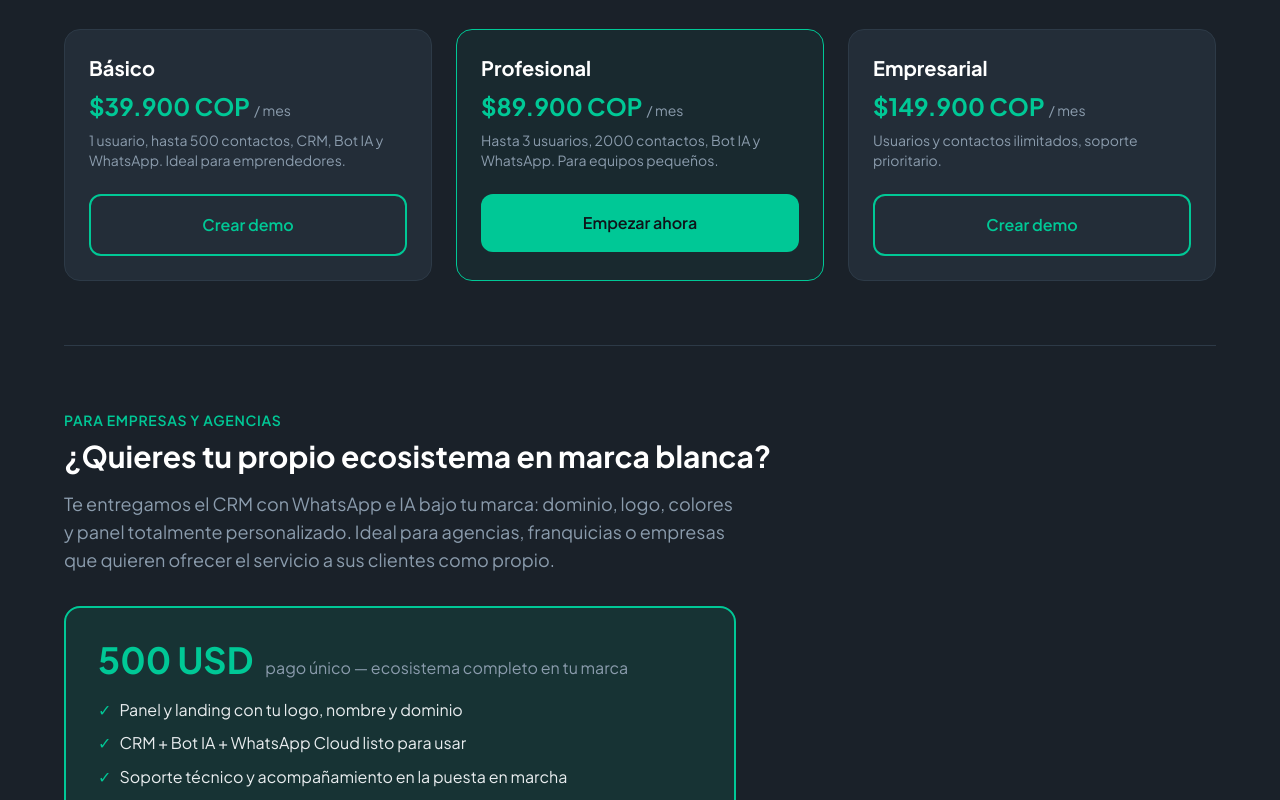
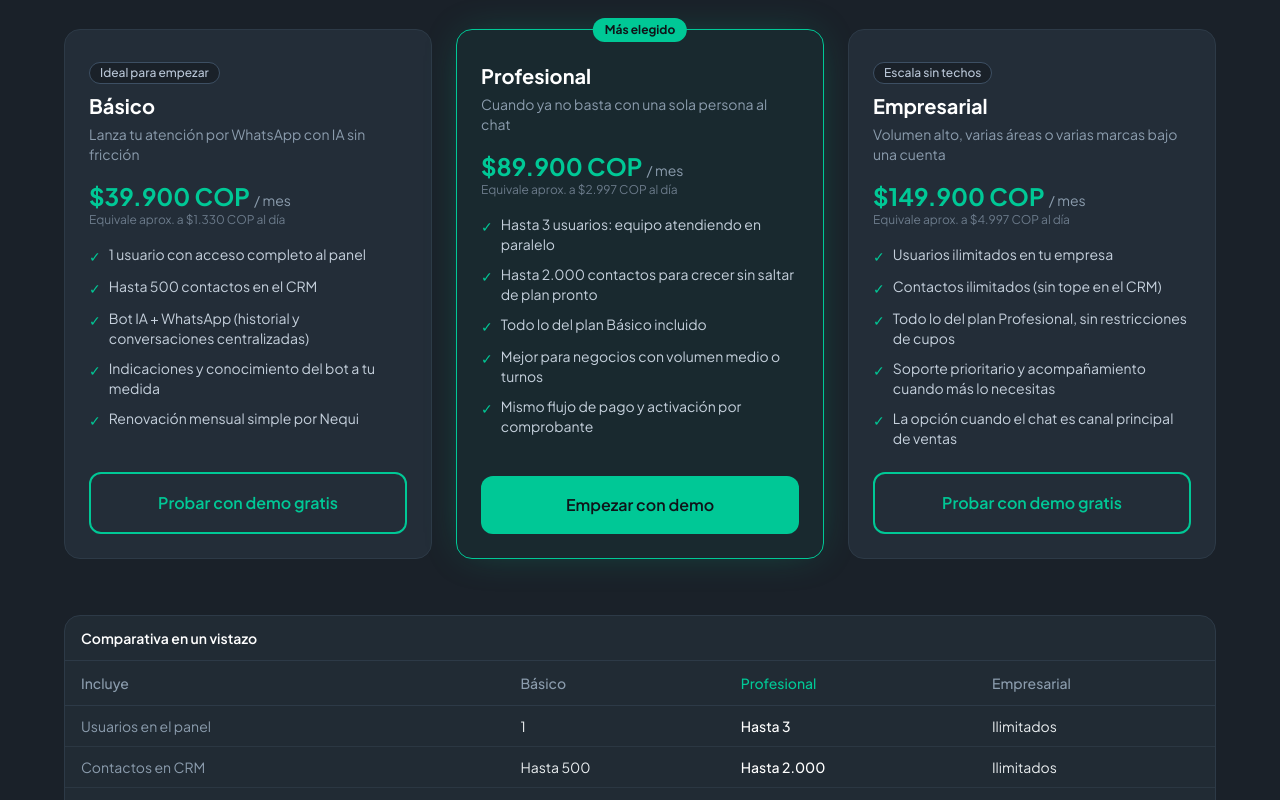
Before and after one commit to SantiagoDruggins/crm-whatsapp-sas, a React (Vite) app in the folder frontend/: page / in a window 1280 px wide. Shown: the part 2800-3600 px from the top of the page. Built offline with nearby package versions, Linux system fonts and the light colour scheme; the HTML template or start-up script is replaced by a standard one.

Commit message:
feat(frontend): planes más claros con comparativa y valor por tier

```diff
--- a/frontend/src/pages/Landing.jsx
+++ b/frontend/src/pages/Landing.jsx
@@ -3,6 +3,12 @@ import { Link } from 'react-router-dom';
 import ModalNequi from '../components/ModalNequi';
 import FloatingWhatsappHelp from '../components/FloatingWhatsappHelp';
 import { NEQUI_PAGO, formatearNequiTelefono } from '../lib/nequi';
+import {
+  LANDING_PLANES,
+  extrasPlanPorCodigo,
+  filasComparativaConCeldas,
+  precioAproxPorDia,
+} from '../lib/planPresentacion';
 
 const styles = {
   section: 'py-16 md:py-24 px-4 md:px-6 max-w-6xl mx-auto',
@@ -190,24 +196,98 @@ export default function Landing() {
         <div className="max-w-6xl mx-auto">
           <p className="text-[#00c896] font-semibold text-sm uppercase tracking-wider mb-2">Precios en Colombia</p>
           <h2 className={styles.h2}>Planes y precios (COP)</h2>
-          <p className={styles.p + ' mb-2'}>La demo incluye hasta 50 contactos por 3 días. Al pagar, cada plan tiene su límite de contactos. Pago por Nequi; subes el comprobante y activamos en 24 h.</p>
+          <p className={styles.p + ' mb-2'}>
+            La demo incluye hasta 50 contactos por 3 días. Cada plan suma cupos claros de usuarios y contactos para que elijas con tranquilidad. Pago por Nequi; subes el comprobante y activamos en 24 h.
+          </p>
           <p className="text-white font-medium mb-2">Nequi: {formatearNequiTelefono()} — {NEQUI_PAGO.nombre}</p>
           <button type="button" onClick={() => setModalNequi(true)} className="text-[#00c896] text-sm hover:underline mb-10">Ver datos de pago Nequi</button>
           <div className="grid md:grid-cols-3 gap-6">
-            {[
-              { nombre: 'Básico', precio: 39900, desc: '1 usuario, hasta 500 contactos, CRM, Bot IA y WhatsApp. Ideal para emprendedores.', codigo: 'BASICO_MENSUAL' },
-              { nombre: 'Profesional', precio: 89900, desc: 'Hasta 3 usuarios, 2000 contactos, Bot IA y WhatsApp. Para equipos pequeños.', codigo: 'PROFESIONAL_MENSUAL', destacado: true },
-              { nombre: 'Empresarial', precio: 149900, desc: 'Usuarios y contactos ilimitados, soporte prioritario.', codigo: 'EMPRESARIAL_MENSUAL' },
-            ].map((plan) => (
-              <div key={plan.codigo} className={`rounded-2xl border p-6 ${plan.destacado ? 'border-[#00c896] bg-[#00c896]/5' : 'border-[#2d3a47] bg-[#232d38]'}`}>
-                <h3 className="text-xl font-bold text-white mb-2">{plan.nombre}</h3>
-                <p className="text-[#00c896] font-bold text-2xl mb-2">${plan.precio.toLocaleString('es-CO', { minimumFractionDigits: 0 })} COP <span className="text-sm font-normal text-[#8b9cad]">/ mes</span></p>
-                <p className="text-[#8b9cad] text-sm mb-6">{plan.desc}</p>
-                <Link to="/registro" className={plan.destacado ? styles.cta + ' w-full block text-center' : styles.ctaOutline + ' w-full block text-center'}>
-                  {plan.destacado ? 'Empezar ahora' : 'Crear demo'}
-                </Link>
-              </div>
-            ))}
+            {LANDING_PLANES.map((plan) => {
+              const ex = extrasPlanPorCodigo(plan.codigo);
+              const dia = precioAproxPorDia(plan.precio);
+              return (
+                <div
+                  key={plan.codigo}
+                  className={`relative flex flex-col rounded-2xl border p-6 pt-8 ${
+                    ex.destacado
+                      ? 'border-[#00c896] bg-[#00c896]/5 shadow-[0_0_40px_-12px_rgba(0,200,150,0.35)]'
+                      : 'border-[#2d3a47] bg-[#232d38]'
+                  }`}
+                >
+                  {ex.destacado ? (
+                    <span className="absolute -top-3 left-1/2 z-10 -translate-x-1/2 whitespace-nowrap rounded-full bg-[#00c896] px-3 py-1 text-xs font-bold text-[#0f1419]">
+                      Más elegido
+                    </span>
+                  ) : ex.badge ? (
+                    <span className="mb-2 inline-flex w-fit rounded-full border border-[#3d4f63] bg-[#1a2129] px-2.5 py-0.5 text-xs font-medium text-[#b8c5d6]">
+                      {ex.badge}
+                    </span>
+                  ) : null}
+                  <h3 className="text-xl font-bold text-white">{plan.nombre}</h3>
+                  {ex.tagline ? <p className="mt-1 text-sm text-[#8b9cad]">{ex.tagline}</p> : null}
+                  <p className="mt-4 text-2xl font-bold text-[#00c896]">
+                    ${plan.precio.toLocaleString('es-CO', { minimumFractionDigits: 0 })} COP{' '}
+                    <span className="text-sm font-normal text-[#8b9cad]">/ mes</span>
+                  </p>
+                  {dia ? (
+                    <p className="text-xs text-[#6b7a8a]">Equivale aprox. a ${dia} COP al día</p>
+                  ) : null}
+                  <ul className="mb-6 mt-4 flex flex-1 flex-col gap-2.5 text-sm text-[#c5d0dc]">
+                    {ex.features.map((f) => (
+                      <li key={f} className="flex gap-2">
+                        <span className="mt-0.5 shrink-0 text-[#00c896]" aria-hidden>
+                          ✓
+                        </span>
+                        <span>{f}</span>
+                      </li>
+                    ))}
+                  </ul>
+                  <Link
+                    to="/registro"
+                    onClick={trackDemo}
+                    className={
+                      (plan.ctaDestacado ? styles.cta : styles.ctaOutline) + ' mt-auto w-full justify-center text-center'
+                    }
+                  >
+                    {plan.cta}
+                  </Link>
+                </div>
+              );
+            })}
+          </div>
+
+          <div className="mt-14 overflow-x-auto rounded-2xl border border-[#2d3a47] bg-[#232d38]/80">
+            <p className="border-b border-[#2d3a47] px-4 py-3 text-sm font-semibold text-white">Comparativa en un vistazo</p>
+            <table className="w-full min-w-[520px] text-left text-sm">
+              <thead>
+                <tr className="border-b border-[#2d3a47] text-[#8b9cad]">
+                  <th className="px-4 py-3 font-medium" scope="col">
+                    Incluye
+                  </th>
+                  <th className="px-4 py-3 font-medium" scope="col">
+                    Básico
+                  </th>
+                  <th className="px-4 py-3 font-medium text-[#00c896]" scope="col">
+                    Profesional
+                  </th>
+                  <th className="px-4 py-3 font-medium" scope="col">
+                    Empresarial
+                  </th>
+                </tr>
+              </thead>
+              <tbody className="text-[#e9edef]">
+                {filasComparativaConCeldas().map((row) => (
+                  <tr key={row.label} className="border-b border-[#2d3a47]/80 last:border-0">
+                    <th className="px-4 py-2.5 font-normal text-[#8b9cad]" scope="row">
+                      {row.label}
+                    </th>
+                    <td className="px-4 py-2.5">{row.basico}</td>
+                    <td className="px-4 py-2.5 font-medium text-white">{row.pro}</td>
+                    <td className="px-4 py-2.5">{row.empresarial}</td>
+                  </tr>
+                ))}
+              </tbody>
+            </table>
           </div>
 
           <div id="marca-blanca" className="mt-16 pt-16 border-t border-[#2d3a47]">
--- a/frontend/src/pages/cliente/Pagos.jsx
+++ b/frontend/src/pages/cliente/Pagos.jsx
@@ -2,6 +2,19 @@ import { useState, useEffect } from 'react';
 import { api } from '../../lib/api';
 import ModalNequi from '../../components/ModalNequi';
 import { NEQUI_PAGO, formatearNequiTelefono } from '../../lib/nequi';
+import { extrasPlanPorCodigo, precioAproxPorDia } from '../../lib/planPresentacion';
+
+function textoLimitesPlan(p) {
+  const u =
+    p.max_usuarios != null
+      ? `${Number(p.max_usuarios)} usuario${Number(p.max_usuarios) === 1 ? '' : 's'}`
+      : 'Usuarios ilimitados';
+  const c =
+    p.max_contactos != null
+      ? `hasta ${Number(p.max_contactos).toLocaleString('es-CO')} contactos`
+      : 'Contactos ilimitados';
+  return `${u} · ${c}`;
+}
 
 const API_BASE = '/api';
 
@@ -58,6 +71,8 @@ export default function Pagos() {
 
   if (loading) return <p className="text-[#8b9cad]">Cargando...</p>;
 
+  const planExSeleccionado = planSeleccionado ? extrasPlanPorCodigo(planSeleccionado.codigo) : null;
+
   return (
     <div>
       <h1 className="text-2xl font-bold text-white mb-6">Pagos</h1>
@@ -65,7 +80,9 @@ export default function Pagos() {
 
       <div className="mb-8">
         <h2 className="text-lg font-semibold text-white mb-1">Planes disponibles</h2>
-        <p className="text-[#8b9cad] text-sm mb-2">Precios en COP (Colombia). Pago por Nequi.</p>
+        <p className="text-[#8b9cad] text-sm mb-2">
+          Compara cupos y elige el que encaje con tu equipo. Precios en COP; pago por Nequi.
+        </p>
         <p className="text-white font-medium mb-1">Nequi: {formatearNequiTelefono()} — {NEQUI_PAGO.nombre}</p>
         <button
           type="button"
@@ -74,35 +91,64 @@ export default function Pagos() {
         >
           Ver datos de pago Nequi
         </button>
-        <div className="grid sm:grid-cols-2 lg:grid-cols-4 gap-4">
+        <div className="grid gap-4 sm:grid-cols-2 lg:grid-cols-3">
           {planes.length === 0 ? (
             <p className="text-[#8b9cad] col-span-full">No hay planes cargados. Contacta al administrador.</p>
           ) : (
             planes
               .filter((p) => p.codigo !== 'demo')
-              .map((p) => (
+              .map((p) => {
+                const ex = extrasPlanPorCodigo(p.codigo);
+                const dia = precioAproxPorDia(p.precio_mensual);
+                const selected = planSeleccionado?.id === p.id;
+                return (
                   <button
                     key={p.id}
                     type="button"
                     onClick={() => setPlanSeleccionado(p)}
-                  className={`text-left bg-[#1a2129] rounded-xl p-5 border transition ${
-                    planSeleccionado?.id === p.id
+                    className={`relative flex flex-col text-left rounded-xl border p-5 transition ${
+                      ex.destacado ? 'bg-[#00c896]/5' : 'bg-[#1a2129]'
+                    } ${
+                      selected
                         ? 'border-[#00c896] shadow-[0_0_0_1px_rgba(0,200,150,0.4)]'
                         : 'border-[#2d3a47] hover:border-[#00c896]/60'
                     }`}
                   >
-                  <h3 className="text-white font-semibold">{p.nombre}</h3>
-                  <p className="text-[#8b9cad] text-sm">{p.descripcion}</p>
-                  <p className="text-[#00c896] font-bold mt-2">
-                    ${Number(p.precio_mensual || 0).toLocaleString('es-CO', { minimumFractionDigits: 0 })} COP / mes
+                    {ex.destacado ? (
+                      <span className="absolute -top-2.5 right-3 rounded-full bg-[#00c896] px-2 py-0.5 text-[10px] font-bold uppercase tracking-wide text-[#0f1419]">
+                        Popular
+                      </span>
+                    ) : ex.badge ? (
+                      <span className="mb-1 inline-flex w-fit rounded-full border border-[#3d4f63] px-2 py-0.5 text-[10px] font-medium text-[#b8c5d6]">
+                        {ex.badge}
+                      </span>
+                    ) : null}
+                    <h3 className="text-lg font-semibold text-white">{p.nombre}</h3>
+                    {ex.tagline ? <p className="mt-0.5 text-xs text-[#8b9cad]">{ex.tagline}</p> : null}
+                    <p className="mt-2 text-xs text-[#6b7a8a]">{textoLimitesPlan(p)}</p>
+                    <ul className="mt-3 flex flex-1 flex-col gap-1.5 text-xs text-[#c5d0dc]">
+                      {(ex.features.length ? ex.features : [p.descripcion]).slice(0, 5).map((line) => (
+                        <li key={line} className="flex gap-1.5">
+                          <span className="shrink-0 text-[#00c896]" aria-hidden>
+                            ✓
+                          </span>
+                          <span>{line}</span>
+                        </li>
+                      ))}
+                    </ul>
+                    <p className="mt-3 text-lg font-bold text-[#00c896]">
+                      ${Number(p.precio_mensual || 0).toLocaleString('es-CO', { minimumFractionDigits: 0 })}{' '}
+                      <span className="text-xs font-normal text-[#8b9cad]">COP / mes</span>
                     </p>
-                  <p className="text-xs text-[#8b9cad] mt-1">Código: {p.codigo}</p>
+                    {dia ? <p className="text-[11px] text-[#6b7a8a]">~ ${dia} COP / día</p> : null}
+                    <p className="mt-2 text-[10px] text-[#6b7a8a]">Código: {p.codigo}</p>
                     <p className="mt-3 inline-flex items-center gap-1 text-xs font-semibold text-[#00c896]">
-                    Seleccionar este plan
-                    <span className="inline-block w-3 h-3 rounded-full bg-[#00c896]/30 border border-[#00c896]" />
+                      Elegir plan
+                      <span className="inline-block h-2 w-2 rounded-full bg-[#00c896]/40 ring-1 ring-[#00c896]" />
                     </p>
                   </button>
-              ))
+                );
+              })
           )}
         </div>
       </div>
@@ -184,7 +230,7 @@ export default function Pagos() {
 
       {planSeleccionado && (
         <div
-          className="fixed inset-0 bg-black/60 flex items-center justify-center z-40 px-4"
+          className="fixed inset-0 z-[100] flex items-center justify-center bg-black/60 px-4"
           onClick={() => setPlanSeleccionado(null)}
         >
           <div
@@ -207,13 +253,29 @@ export default function Pagos() {
               </button>
             </div>
 
-            <div className="bg-[#0f1419] border border-[#2d3a47] rounded-xl p-4 mb-4">
+            <div className="mb-4 rounded-xl border border-[#2d3a47] bg-[#0f1419] p-4">
               <p className="text-sm font-semibold text-white">{planSeleccionado.nombre}</p>
-              <p className="text-xs text-[#8b9cad] mt-1">{planSeleccionado.descripcion}</p>
-              <p className="text-[#00c896] font-bold mt-2">
-                ${Number(planSeleccionado.precio_mensual || 0).toLocaleString('es-CO', { minimumFractionDigits: 0 })} COP / mes
+              {planExSeleccionado?.tagline ? (
+                <p className="mt-1 text-xs text-[#8b9cad]">{planExSeleccionado.tagline}</p>
+              ) : null}
+              <p className="mt-2 text-xs text-[#6b7a8a]">{textoLimitesPlan(planSeleccionado)}</p>
+              <ul className="mt-3 space-y-1 text-xs text-[#c5d0dc]">
+                {(planExSeleccionado?.features?.length ? planExSeleccionado.features : [planSeleccionado.descripcion]).map(
+                  (f) => (
+                    <li key={f} className="flex gap-2">
+                      <span className="text-[#00c896]" aria-hidden>
+                        ✓
+                      </span>
+                      {f}
+                    </li>
+                  )
+                )}
+              </ul>
+              <p className="mt-3 text-lg font-bold text-[#00c896]">
+                ${Number(planSeleccionado.precio_mensual || 0).toLocaleString('es-CO', { minimumFractionDigits: 0 })} COP{' '}
+                <span className="text-xs font-normal text-[#8b9cad]">/ mes</span>
               </p>
-              <p className="text-xs text-[#8b9cad] mt-1">Código del plan: {planSeleccionado.codigo}</p>
+              <p className="mt-1 text-xs text-[#8b9cad]">Código del plan: {planSeleccionado.codigo}</p>
             </div>
 
             <p className="text-xs text-[#8b9cad] mb-4">
```
Also changed, not shown: frontend/src/lib/planPresentacion.js (added). Lines whose indentation alone changed are shown as unchanged.
